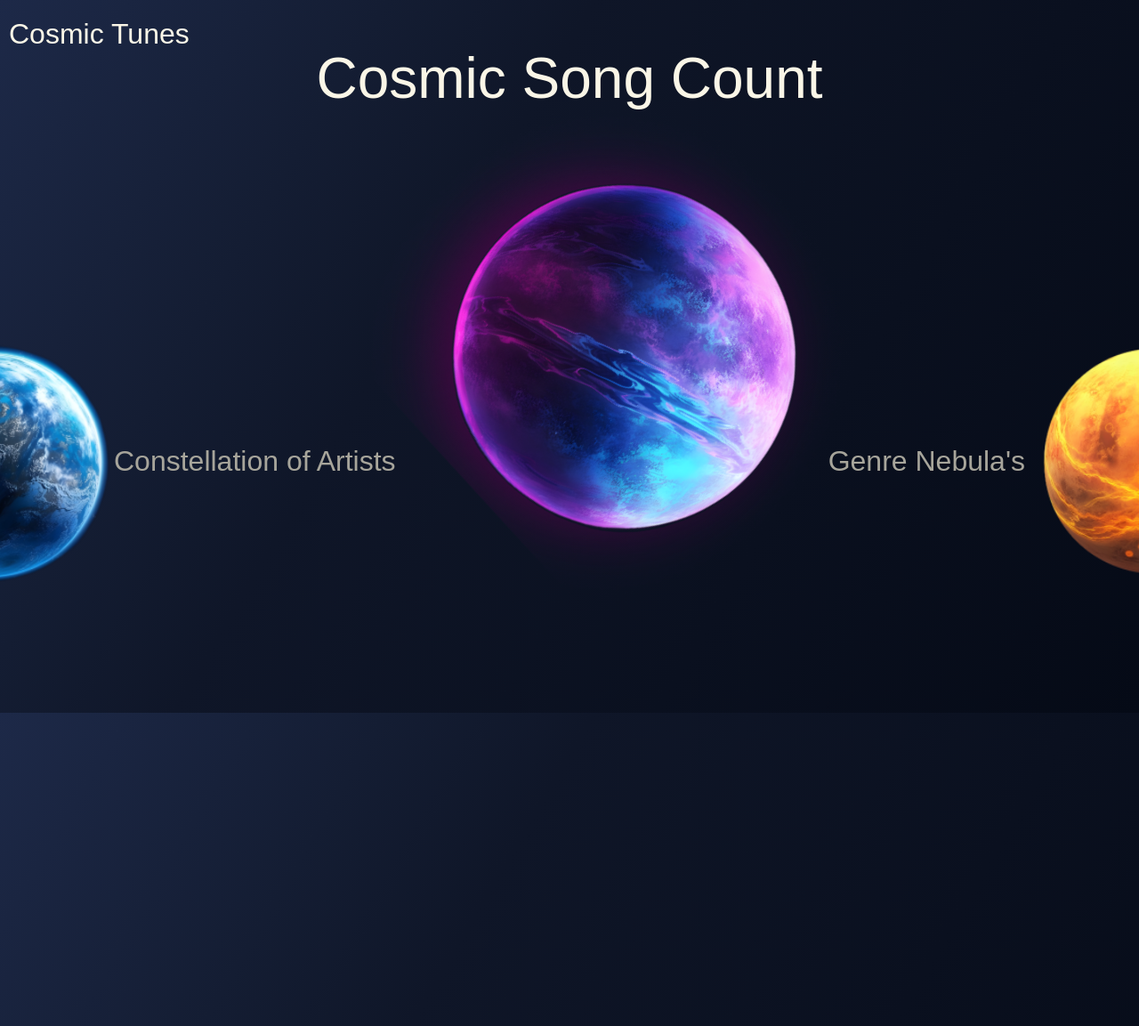
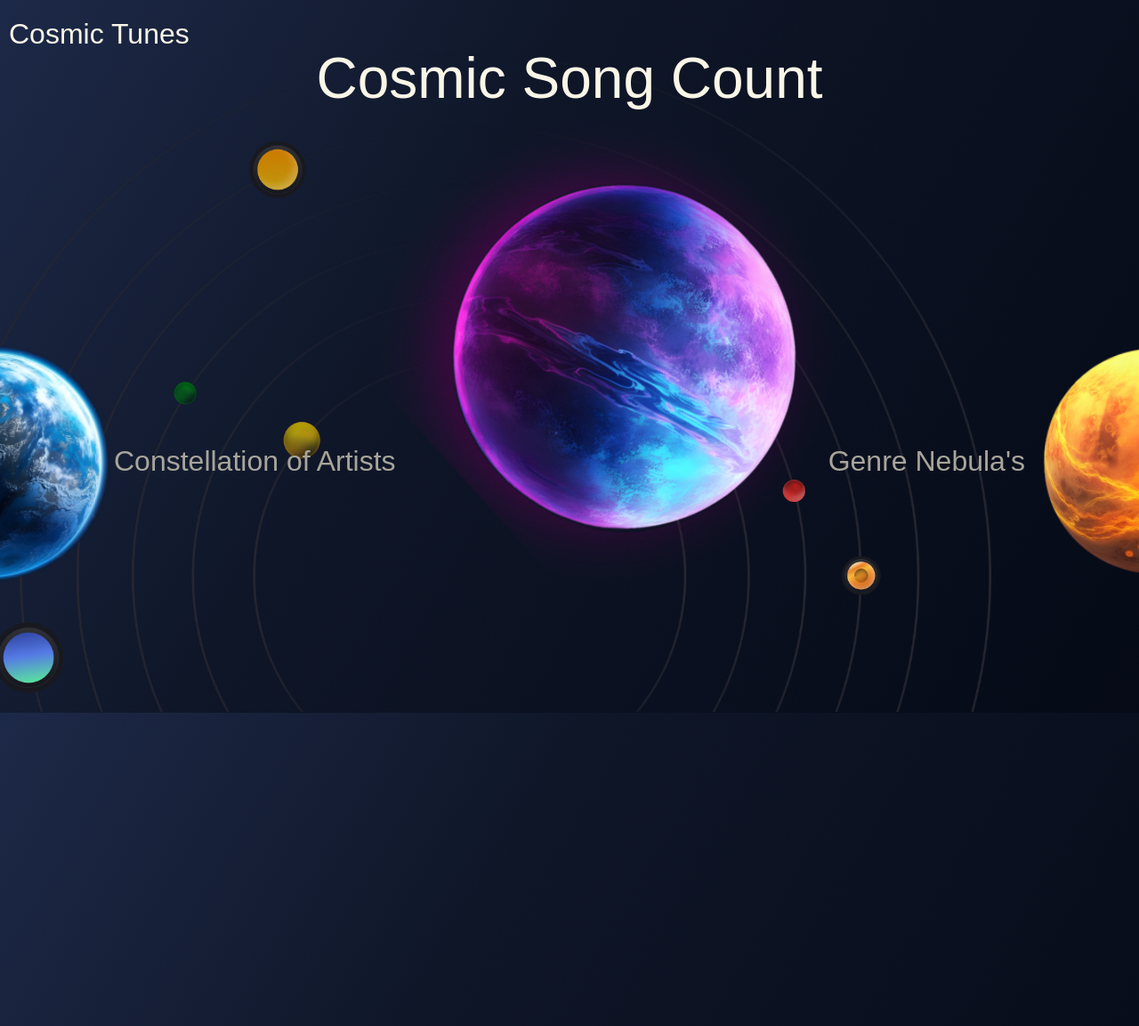
Before and after one commit to R0M-GH/Spotify_Wrapped, a Django app: page /wrapper/ in a window 1280 px wide; the page is wider, and only the part inside the window is pictured. Shown: that part at 89% size. Run offline with Django 5.2, Linux system fonts and the light colour scheme.

Commit message:
11/13 add some detail to the wrappers

```diff
--- a/main/static/Spotify_Wrapper/wrapper.css
+++ b/main/static/Spotify_Wrapper/wrapper.css
@@ -27,6 +27,7 @@
     height: auto;
   }
   animation: spin 50s linear infinite;
+  z-index: 5000;
 }
 .one {
   position: absolute;
@@ -36,6 +37,7 @@
   width: 10%; /* Adjust the value as needed */
   height: 40%;
   object-fit: cover;
+  z-index: 5000;
 }
 
 .two {
@@ -46,6 +48,71 @@
   width: 10%; /* Adjust the value as needed */
   height: 40%;
   object-fit: cover;
+  z-index: 5000;
+}
+.space {
+    user-select: none;
+  display: flex;
+  flex-direction: column;
+  background-color: transparent;
+  align-items: center;
+  bottom:0%;
+  position: absolute;
+  right: 13%;
+  z-index: 1;
+    height: calc(100vh - 60px);
+  img {
+    width: 50%; /
+    height: auto;
+  }
+}
+.space2 {
+    user-select: none;
+  display: flex;
+  flex-direction: column;
+  background-color: transparent;
+  align-items: center;
+  bottom:0%;
+  position: absolute;
+  right: 10%;
+  z-index: 1;
+    height: calc(120vh - 60px);
+  img {
+    width: 50%; /
+    height: auto;
+  }
+}
+.space3 {
+    user-select: none;
+  display: flex;
+  flex-direction: column;
+  background-color: transparent;
+  align-items: center;
+  bottom:0%;
+  position: absolute;
+  right: 10%;
+  z-index: 1;
+    height: calc(120vh - 60px);
+  img {
+    width: 50%; /
+    height: auto;
+  }
+}
+.space4 {
+    user-select: none;
+  display: flex;
+  flex-direction: column;
+  background-color: transparent;
+  align-items: center;
+  bottom:0%;
+  position: absolute;
+  right: 10%;
+  z-index: 1;
+    height: calc(120vh - 60px);
+  img {
+    width: 50%; /
+    height: auto;
+  }
 }
 .Cosmic-Song-Count {
 color: #faf6e7;
@@ -56,6 +123,8 @@
 position: relative;
 margin-bottom: -5%;
 margin-top: 4%;
+    z-index: 5000;
+
 }
 .Genre-Breakdown {
   color: #faf6e7;
@@ -67,6 +136,7 @@
   animation: blinkColor 2s infinite;
   user-select: none;
   text-decoration: none;
+  z-index: 5000;
 }
 
 .TopArtists{
@@ -79,6 +149,7 @@
   animation: blinkColor 2s infinite;
   user-select: none;
   text-decoration: none;
+  z-index: 5000;
 }
 
 .CosmicTunes {
--- a/main/templates/Spotify_Wrapper/ConstellationArtists.html
+++ b/main/templates/Spotify_Wrapper/ConstellationArtists.html
@@ -25,6 +25,8 @@
         <a href="/wrapper/">
             <img class="two" src="{% static "Spotify_Wrapper/image/CA-PurplePlanet.png" %}">
         </a>
+        <img class="space4" src="{% static "Spotify_Wrapper/image/Space4.png" %}">
+
     </div>
 </body>
 </html>
--- a/main/templates/Spotify_Wrapper/GenreNebulas.html
+++ b/main/templates/Spotify_Wrapper/GenreNebulas.html
@@ -25,6 +25,8 @@
         <a href="/StellarHits">
             <img class="two" src="{% static "Spotify_Wrapper/image/GN-GreenPlanet.png" %}">
         </a>
+        <img class="space2" src="{% static "Spotify_Wrapper/image/Space2.png" %}">
+
     </div>
 </body>
 </html>
--- a/main/templates/Spotify_Wrapper/StellarHits.html
+++ b/main/templates/Spotify_Wrapper/StellarHits.html
@@ -25,6 +25,8 @@
         <a href="/ConstellationArtists">
             <img class="two" src="{% static "Spotify_Wrapper/image/SH-BluePlanet.png" %}">
         </a>
+        <img class="space3" src="{% static "Spotify_Wrapper/image/Space3.png" %}">
+
     </div>
 </body>
 </html>
--- a/main/templates/Spotify_Wrapper/wrapper.html
+++ b/main/templates/Spotify_Wrapper/wrapper.html
@@ -25,6 +25,7 @@
         <a href="/GenreNebulas">
             <img class="two" src="{% static "Spotify_Wrapper/image/CSC-YellowPlanet.png" %}">
         </a>
+        <img class="space" src="{% static "Spotify_Wrapper/image/Space.png" %}">
     </div>
 </body>
 </html>
```
Also changed, not shown: main/static/Spotify_Wrapper/Image/Space2.png (added), main/static/Spotify_Wrapper/Image/Space3.png (added), main/static/Spotify_Wrapper/Image/Space4.png (added).
